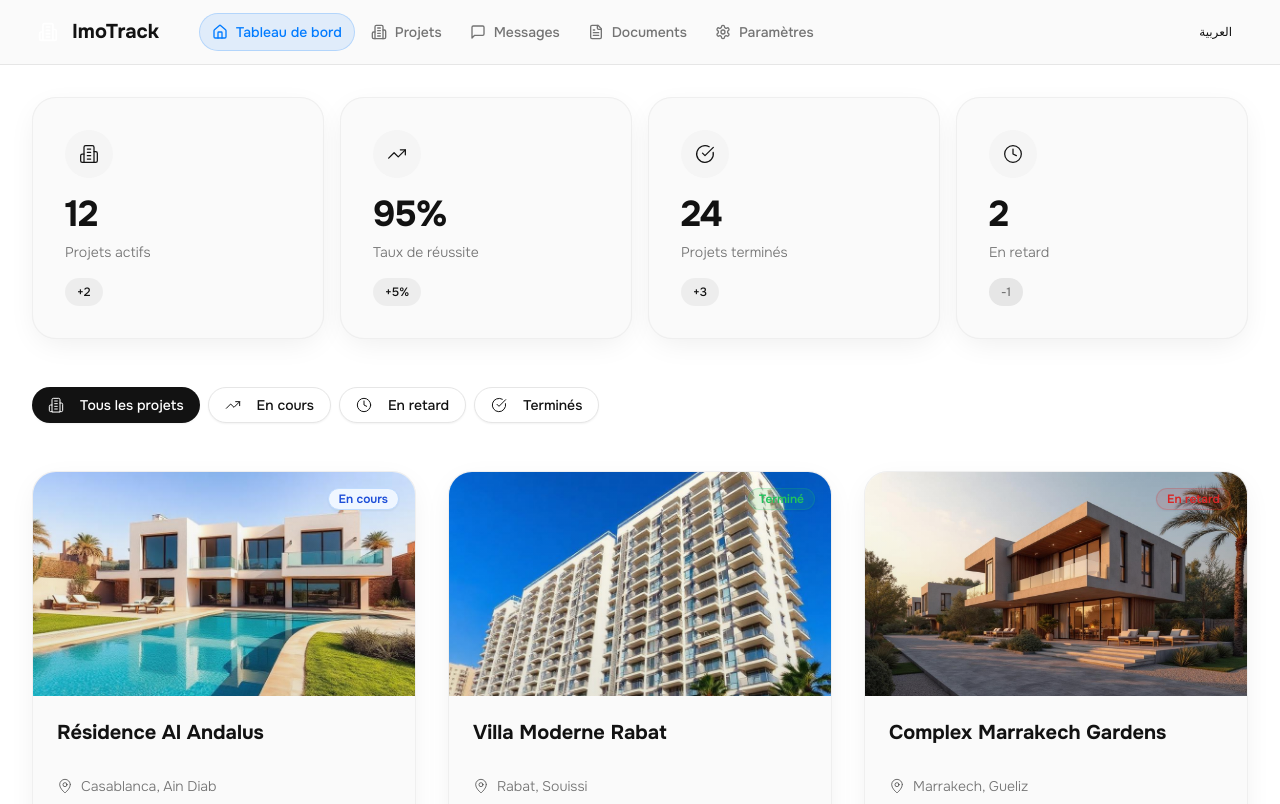
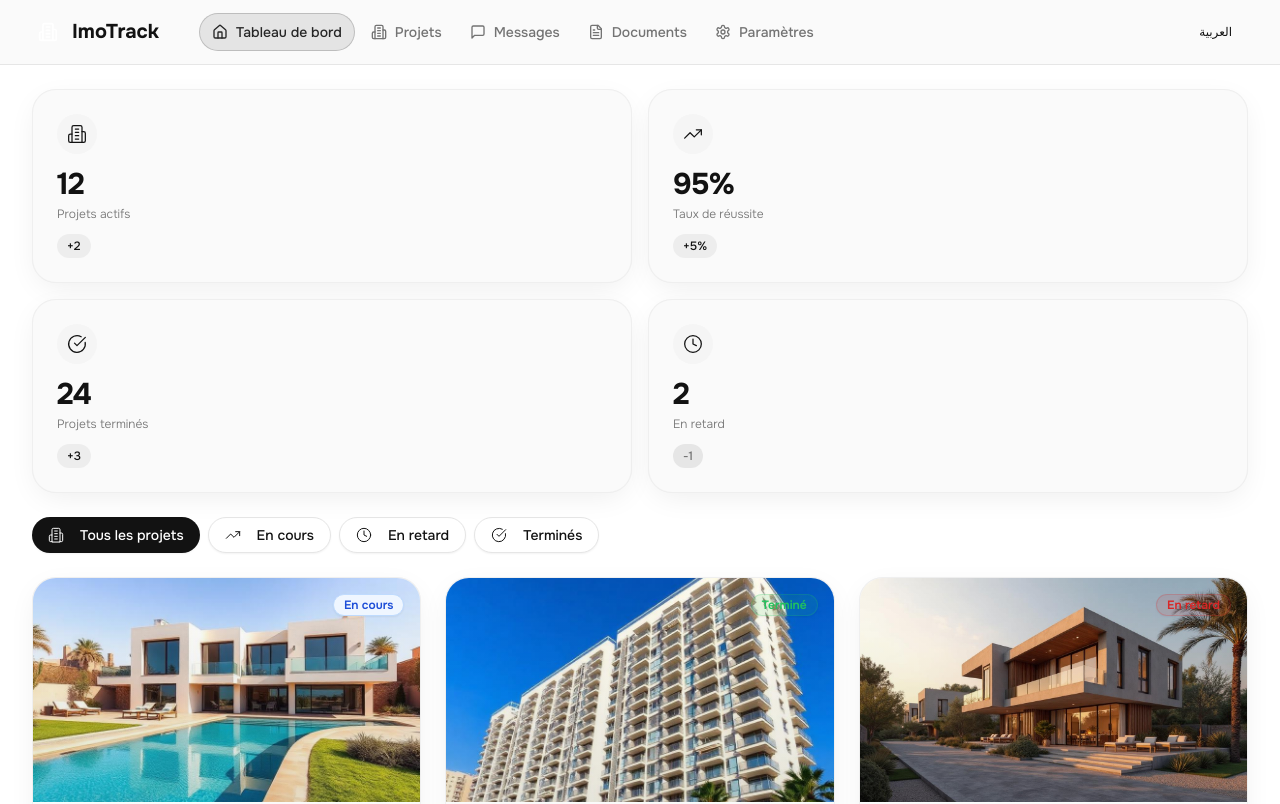
Before and after one commit to davidamelekhh/remix-of-aurapro, a React (Vite) app: page / in a window 1280 px wide. Shown: the top 804 px of the page. Built offline with nearby package versions, Linux system fonts and the light colour scheme.

Commit message:
Refactor: Improve layout and remove blue

```diff
--- a/src/components/dashboard/Dashboard.tsx
+++ b/src/components/dashboard/Dashboard.tsx
@@ -72,31 +72,31 @@ export function Dashboard() {
   };
 
   return (
-    <div className="space-y-12 pb-12">
+    <div className="space-y-6 pb-8">
 
-      {/* Stats Overview - Ultra Minimal Apple Style */}
-      <div className="grid grid-cols-2 lg:grid-cols-4 gap-4">
+      {/* Stats Overview - Compact Mobile Layout */}
+      <div className="grid grid-cols-2 gap-3 md:gap-4">
         {stats.map((stat) => (
-          <Card key={stat.name} className="p-6 md:p-8 group hover:shadow-glass">
-            <div className="space-y-4">
-              {/* Icon - monochrome, thin line */}
-              <div className="w-12 h-12 rounded-full bg-secondary flex items-center justify-center group-hover:bg-foreground transition-colors duration-300">
-                <stat.icon className="h-5 w-5 text-foreground group-hover:text-background" strokeWidth={1.5} />
+          <Card key={stat.name} className="p-4 md:p-6 group hover:shadow-glass">
+            <div className="space-y-2 md:space-y-3">
+              {/* Icon - compact */}
+              <div className="w-10 h-10 rounded-full bg-secondary flex items-center justify-center group-hover:bg-foreground transition-colors duration-300">
+                <stat.icon className="h-4 w-4 md:h-5 md:w-5 text-foreground group-hover:text-background" strokeWidth={1.5} />
               </div>
 
-              {/* Metric - bold title, light supporting text */}
-              <div className="space-y-2">
-                <div className="text-3xl md:text-4xl font-bold text-foreground tracking-tight">
+              {/* Metric - compact for mobile */}
+              <div className="space-y-1">
+                <div className="text-2xl md:text-3xl font-bold text-foreground tracking-tight">
                   {stat.value}
                 </div>
-                <div className="text-sm text-muted-foreground font-light">
+                <div className="text-xs text-muted-foreground font-light">
                   {stat.name}
                 </div>
               </div>
 
-              {/* Change - subtle pill indicator */}
+              {/* Change - minimal pill */}
               <div className={cn(
-                "inline-flex text-xs font-medium px-3 py-1.5 rounded-pill",
+                "inline-flex text-xs font-medium px-2.5 py-1 rounded-pill",
                 stat.change.startsWith('+')
                   ? "bg-foreground/5 text-foreground"
                   : "bg-muted text-muted-foreground"
@@ -108,7 +108,7 @@ export function Dashboard() {
         ))}
       </div>
 
-      {/* Filters - Pill shaped buttons */}
+      {/* Filters - Compact mobile layout */}
       <div className="flex flex-wrap gap-2">
         {filters.map((filter) => (
           <Button
@@ -118,13 +118,13 @@ export function Dashboard() {
             onClick={() => setActiveFilter(filter.id)}
           >
             <filter.icon className="h-4 w-4 mr-2" strokeWidth={1.5} />
-            {filter.label}
+            <span className="text-sm">{filter.label}</span>
           </Button>
         ))}
       </div>
 
-      {/* Projects Grid - Generous spacing */}
-      <div className="grid grid-cols-1 md:grid-cols-2 lg:grid-cols-3 gap-8">
+      {/* Projects Grid - Optimized spacing */}
+      <div className="grid grid-cols-1 md:grid-cols-2 lg:grid-cols-3 gap-4 md:gap-6">
         {filteredProjects.map((project) => (
           <ProjectCard
             key={project.id}
--- a/src/components/dashboard/ProjectCard.tsx
+++ b/src/components/dashboard/ProjectCard.tsx
@@ -57,16 +57,16 @@ export function ProjectCard({ project, onClick }: ProjectCardProps) {
         </div>
 
         {/* Project Info */}
-        <div className="p-6 space-y-6">
+        <div className="p-5 md:p-6 space-y-4 md:space-y-5">
           {/* Title & Action */}
-          <div className="flex items-start justify-between gap-4">
-            <h3 className="text-xl font-bold text-foreground leading-tight group-hover:text-foreground/80 transition-colors">
+          <div className="flex items-start justify-between gap-3">
+            <h3 className="text-lg md:text-xl font-bold text-foreground leading-tight group-hover:text-foreground/80 transition-colors">
               {project.name}
             </h3>
 
-            <div className="opacity-0 group-hover:opacity-100 transition-opacity duration-300">
-              <div className="w-8 h-8 rounded-full bg-foreground flex items-center justify-center">
-                <ChevronRight className="h-4 w-4 text-background" strokeWidth={2} />
+            <div className="opacity-0 group-hover:opacity-100 transition-opacity duration-300 flex-shrink-0">
+              <div className="w-7 h-7 md:w-8 md:h-8 rounded-full bg-foreground flex items-center justify-center">
+                <ChevronRight className="h-3.5 w-3.5 md:h-4 md:w-4 text-background" strokeWidth={2} />
               </div>
             </div>
           </div>
--- a/src/index.css
+++ b/src/index.css
@@ -35,8 +35,8 @@ Luxury-inspired colors, gradients, and styles. All colors MUST be HSL.
     --muted: 0 0% 90%;                /* #E5E5E5 */
     --muted-foreground: 0 0% 45%;     /* #737373 */
 
-    /* Accent - Minimal Blue (for interactions) */
-    --accent: 211 100% 50%;           /* Subtle blue accent */
+    /* Accent - Neutral Gray (no blue) */
+    --accent: 0 0% 15%;               /* Dark gray for subtle accents */
     --accent-foreground: 0 0% 100%;
 
     /* Status Colors - Muted */
@@ -50,7 +50,7 @@ Luxury-inspired colors, gradients, and styles. All colors MUST be HSL.
     /* Borders & Inputs - Ultra Subtle */
     --border: 0 0% 90%;               /* #E5E5E5 */
     --input: 0 0% 96%;
-    --ring: 211 100% 50%;
+    --ring: 0 0% 20%;
 
     --radius: 1.5rem;                 /* 24px - Apple style rounded */
 
--- a/src/pages/Index.tsx
+++ b/src/pages/Index.tsx
@@ -5,7 +5,7 @@ const Index = () => {
   return (
     <div className="min-h-screen bg-background">
       <Navigation />
-      <main className="max-w-7xl mx-auto px-4 sm:px-6 lg:px-8 py-8">
+      <main className="max-w-7xl mx-auto px-4 sm:px-6 lg:px-8 py-4 md:py-6">
         <Dashboard />
       </main>
     </div>
```
